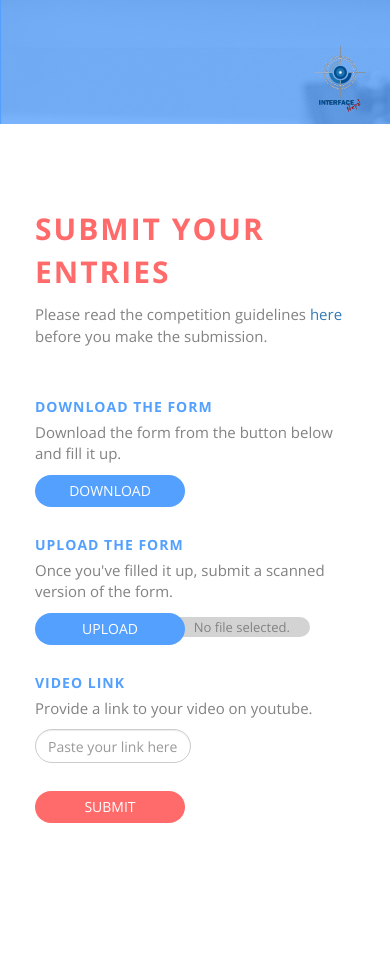
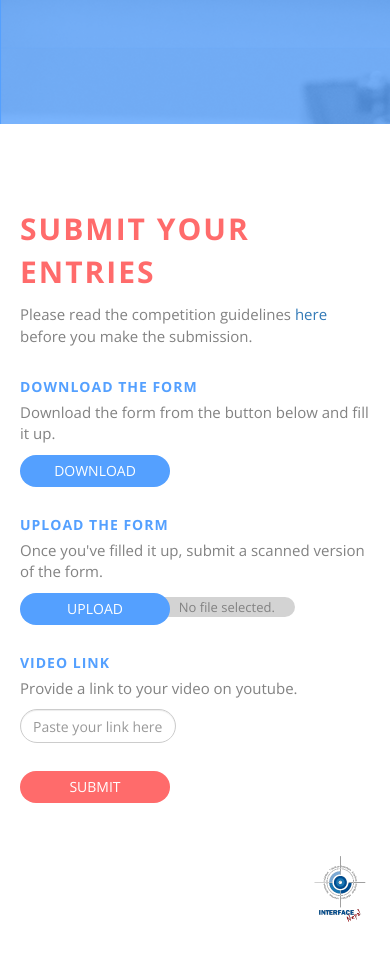
Before and after one commit to UnovaXan/interface-nepal, a plain HTML site: page index.html in a window 390 px wide. Shown: the part 720-1680 px from the top of the page. Drawn offline with nearby package versions, Linux system fonts and the light colour scheme.

Commit message:
Fixed positioning issues with logo on mobile screens

```diff
--- a/index.html
+++ b/index.html
@@ -20,6 +20,7 @@
                 </div>
             </div>
             <div class="col-md-7 form">
+                <div class="row">
                     <div class="form-container">
                         <p class="form-header all-caps">Submit Your Entries</p>
                         <p class="body-text">Please read the competition guidelines <a href="#">here</a> before you make the submission.</p>
@@ -46,13 +47,16 @@
                             <button type="submit" class="btn btn-danger btn-round-lg button-red">SUBMIT</button>
                         </form>
                     </div>
-
                 </div>
-        </div>
+                <div class="row">
                     <div class="logo">
                         <img alt="Interface Nepal Logo" src="img/logo.png">
                     </div>
                 </div>
+            </div>
+        </div>
+
+    </div>
 </body>
 
 </html>
--- a/style.css
+++ b/style.css
@@ -6,9 +6,8 @@ body {
 }
 
 .logo{
-    position: absolute;
-    right: 0;
-    bottom: 10px;
+    position: relative;
+    text-align: right;
 }
 
 .logo img {
@@ -35,7 +34,7 @@ body {
 }
 
 .form-container {
-    padding: 10vh 20px 10vh 20px;
+    padding: 10vh 20px 6vh 20px;
 }
 
 .form-header {
@@ -46,7 +45,7 @@ body {
 }
 
 form {
-    margin-top: 50px;
+    margin-top: 30px;
 }
 
 .form-label {
```
Lines whose indentation alone changed are shown as unchanged.
